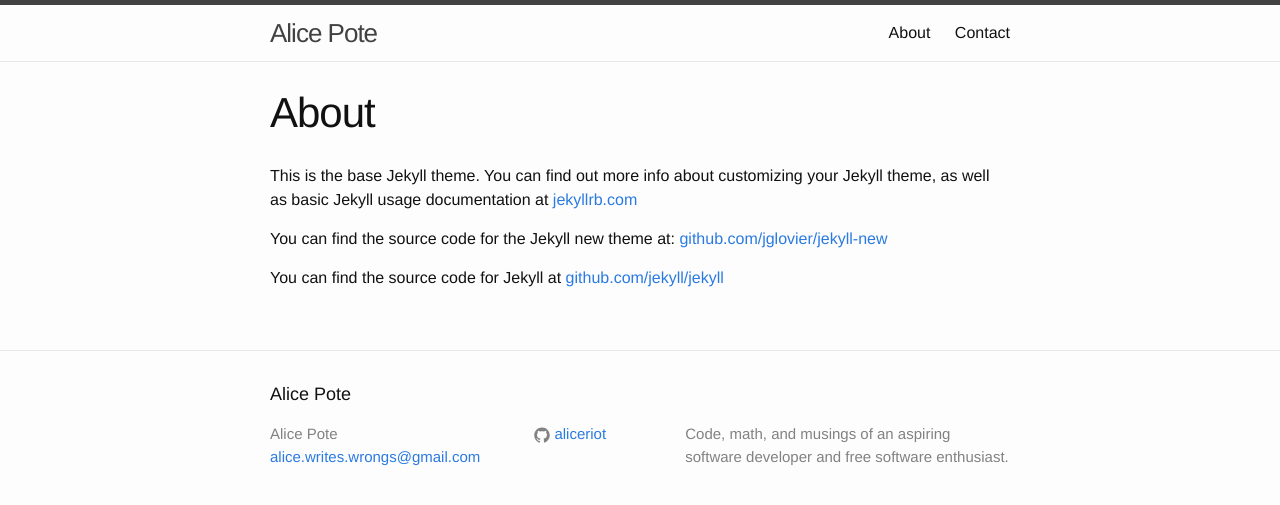
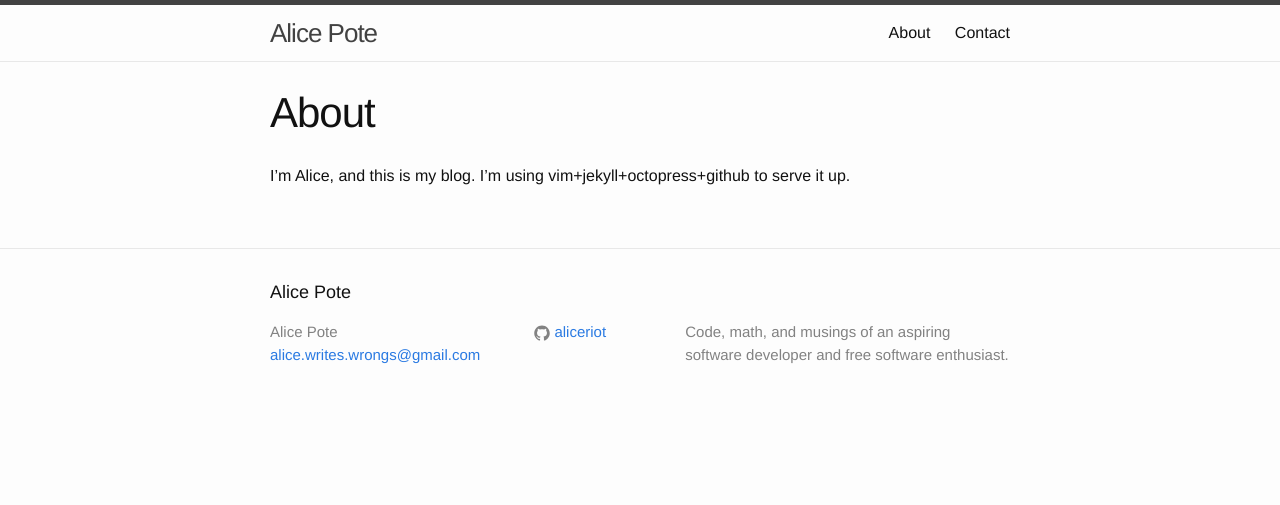
Before and after one commit to alicewriteswrongs/old-blog, a Jekyll site: the page built from about.md, in a window 1280 px wide. Shown: the top 505 px of the page. Built offline with Jekyll 4.4.1, drawn with Linux system fonts in a browser that asks for light colours.

Commit message:
Updated about and contact

```diff
--- a/_config.yml
+++ b/_config.yml
@@ -5,10 +5,14 @@ description: > # this means to ignore newlines until "baseurl:"
     Code, math, and musings of an aspiring software developer and free
     software enthusiast.
 baseurl: "" # the subpath of your site, e.g. /blog/
-url: "http://yourdomain.com" # the base hostname & protocol for your site
-github_username:  aliceriot
-highlighter: pygments
+url: "aliceriot.github.io" # the base hostname & protocol for your site
 timezome: America/New_York
+default_column: "one"
 
 # Build settings
 markdown: kramdown
+paginate: 5
+highlighter: pygments
+
+#account info
+github_username:  aliceriot
--- a/about.md
+++ b/about.md
@@ -4,8 +4,4 @@ title: About
 permalink: /about/
 ---
 
-This is the base Jekyll theme. You can find out more info about customizing your Jekyll theme, as well as basic Jekyll usage documentation at [jekyllrb.com](http://jekyllrb.com/)
-
-You can find the source code for the Jekyll new theme at: [github.com/jglovier/jekyll-new](https://github.com/jglovier/jekyll-new)
-
-You can find the source code for Jekyll at [github.com/jekyll/jekyll](https://github.com/jekyll/jekyll)
+I'm Alice, and this is my blog. I'm using vim+jekyll+octopress+github to serve it up.
```
Also changed, not shown: contact.md (+2 -2 lines).
